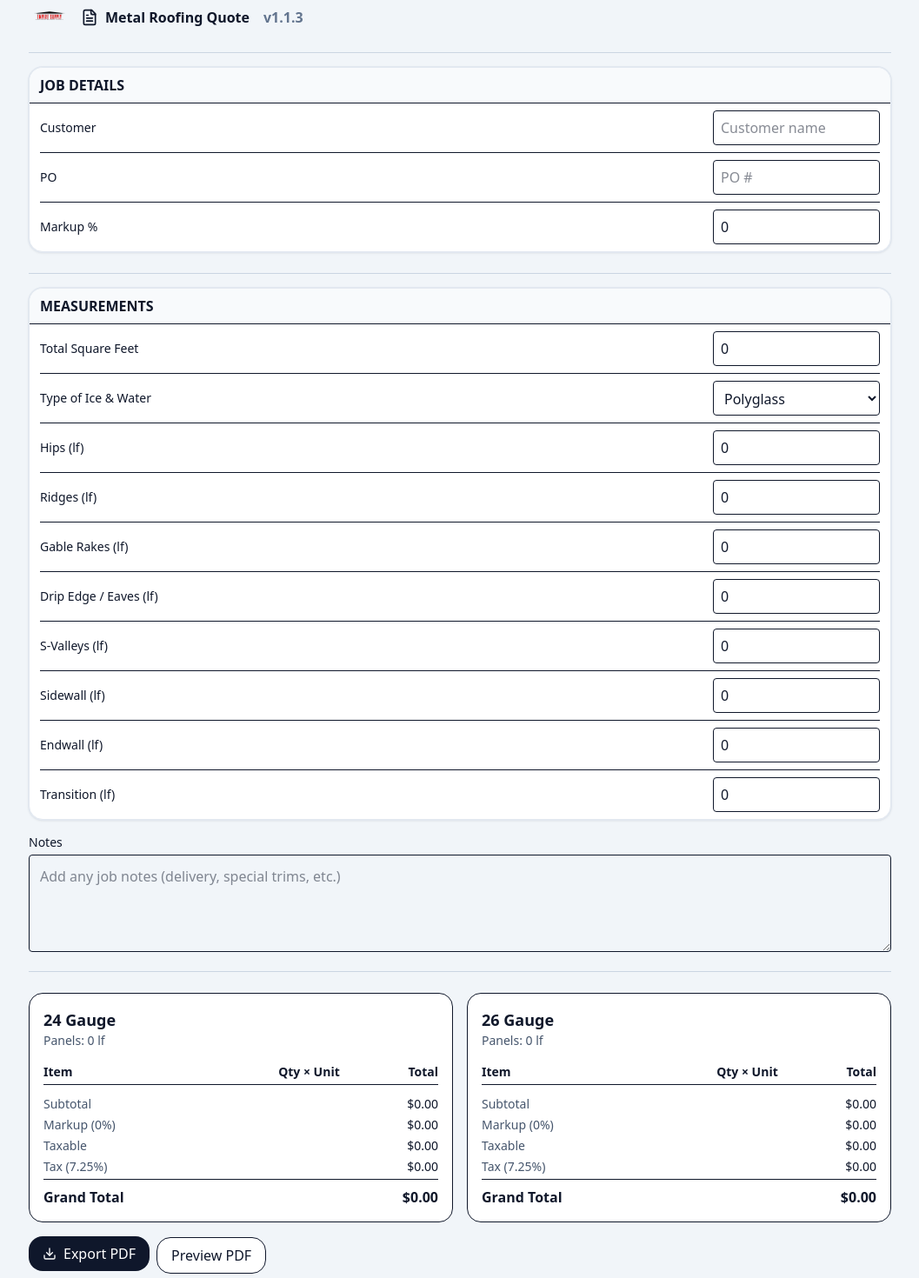
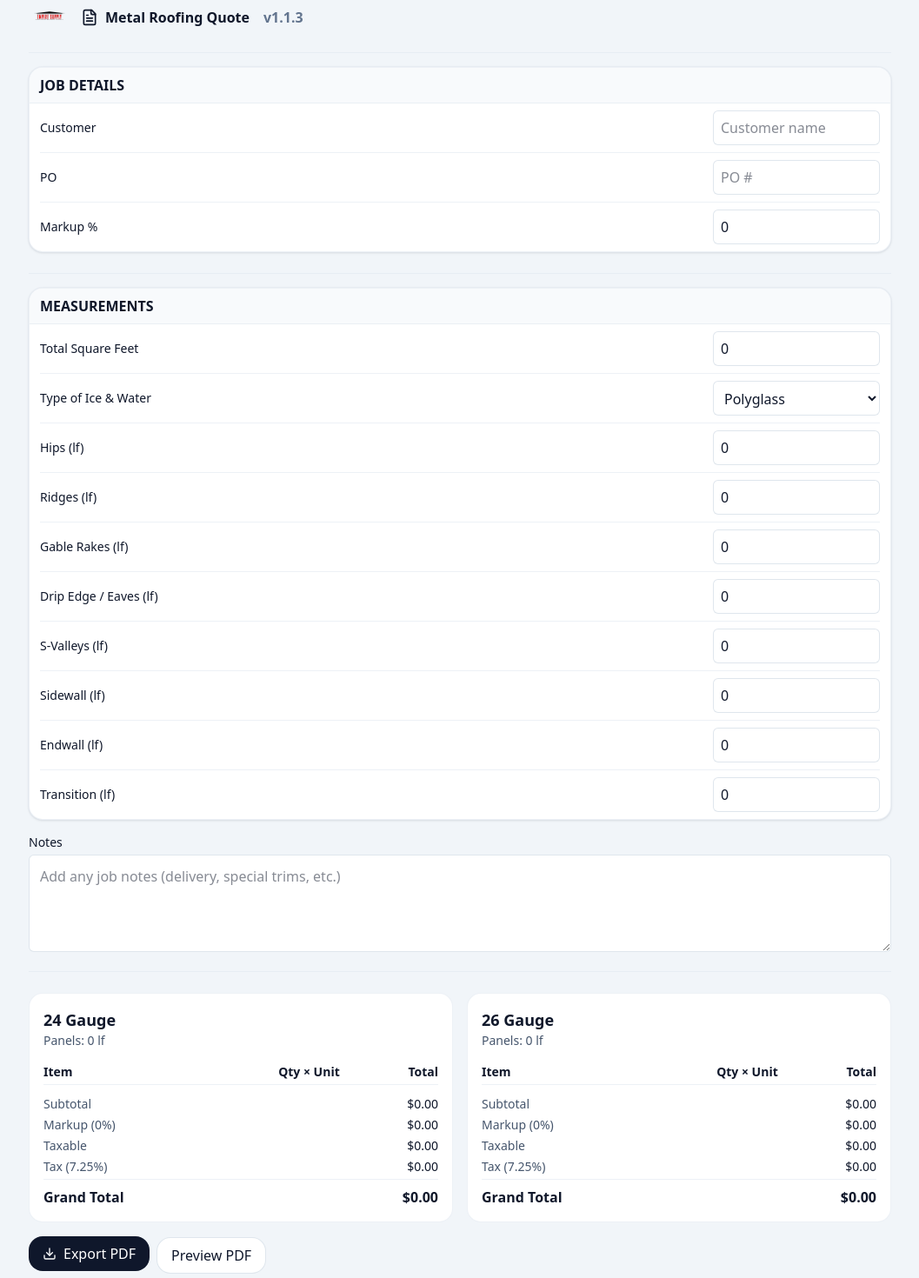
Before and after one commit to dencsjr/roof-quote, a React (Vite) app: page / in a window 1280 px wide. Shown: the part 20-1490 px from the top of the page at 87% size, without its empty margins (111-1168 px from the left). Built offline with nearby package versions, Linux system fonts and the light colour scheme.

Commit message:
softening boxes and lines

```diff
--- a/src/App.jsx
+++ b/src/App.jsx
@@ -346,75 +346,75 @@ export default function MetalRoofQuoteApp() {
         <img src={LOGO_SRC} alt="Empire Supply" className="h-12 w-auto" />
         <h2 className="text-base font-bold flex items-center gap-2"><FileText className="w-5 h-5"/> Metal Roofing Quote <span className="ml-2 text-slate-500">v{APP_VERSION}</span></h2>
       </div>
-      <hr className="my-4 border-t border-slate-300" />
+      <hr className="my-4 border-t border-slate-200/60" />
 
       {/* Job Details */}
-      <div className="mt-4 mb-6 bg-white border border-slate-200 rounded-2xl overflow-hidden ring-1 ring-slate-200 shadow-sm">
-        <div className="px-3 py-2 text-base font-bold uppercase bg-slate-50 border-b">Job Details</div>
-        <div className="px-3 divide-y">
+      <div className="mt-4 mb-6 bg-white border border-slate-200/60 rounded-2xl overflow-hidden ring-1 ring-slate-200/50 shadow-sm">
+        <div className="px-3 py-2 text-base font-bold uppercase bg-slate-50 border-b border-slate-200/60">Job Details</div>
+        <div className="px-3 divide-y divide-slate-200/60">
           <div className="flex items-center justify-between gap-3 py-2">
             <label htmlFor="field-customer" className="text-sm font-medium whitespace-nowrap">Customer</label>
-            <input id="field-customer" className="border p-2 rounded w-48 h-10 max-w-[60vw]" placeholder="Customer name" value={customer} onChange={(e) => setCustomer(e.target.value)} />
+            <input id="field-customer" className="border border-slate-300/60 focus:border-slate-400/50 focus:ring-1 focus:ring-slate-400/30 p-2 rounded-md w-48 h-10 max-w-[60vw] bg-white" placeholder="Customer name" value={customer} onChange={(e) => setCustomer(e.target.value)} />
           </div>
           <div className="flex items-center justify-between gap-3 py-2">
             <label htmlFor="field-po" className="text-sm font-medium whitespace-nowrap">PO</label>
-            <input id="field-po" className="border p-2 rounded w-48 h-10 max-w-[60vw]" placeholder="PO #" value={po} onChange={(e) => setPo(e.target.value)} />
+            <input id="field-po" className="border border-slate-300/60 focus:border-slate-400/50 focus:ring-1 focus:ring-slate-400/30 p-2 rounded-md w-48 h-10 max-w-[60vw] bg-white" placeholder="PO #" value={po} onChange={(e) => setPo(e.target.value)} />
           </div>
           <div className="flex items-center justify-between gap-3 py-2">
             <label htmlFor="field-markup" className="text-sm font-medium whitespace-nowrap">Markup %</label>
-            <input id="field-markup" type="number" inputMode="decimal" className="border p-2 rounded w-48 h-10 max-w-[60vw]" value={markupPct} onChange={(e) => setMarkupPct(toNum(e.target.value))} />
+            <input id="field-markup" type="number" inputMode="decimal" className="border border-slate-300/60 focus:border-slate-400/50 focus:ring-1 focus:ring-slate-400/30 p-2 rounded-md w-48 h-10 max-w-[60vw] bg-white" value={markupPct} onChange={(e) => setMarkupPct(toNum(e.target.value))} />
           </div>
         </div>
       </div>
 
-      <hr className="my-4 border-t border-slate-300" />
+      <hr className="my-4 border-t border-slate-200/60" />
 
       {/* Measurements */}
-      <div className="mt-0 bg-white border border-slate-200 rounded-2xl overflow-hidden ring-1 ring-slate-200 shadow-sm">
-        <div className="px-3 py-2 text-base font-bold uppercase bg-slate-50 border-b">Measurements</div>
-        <div className="px-3 divide-y">
+      <div className="mt-0 bg-white border border-slate-200/60 rounded-2xl overflow-hidden ring-1 ring-slate-200/50 shadow-sm">
+        <div className="px-3 py-2 text-base font-bold uppercase bg-slate-50 border-b border-slate-200/60">Measurements</div>
+        <div className="px-3 divide-y divide-slate-200/60">
           <div className="flex items-center justify-between gap-3 py-2">
             <label htmlFor="field-sqft" className="text-sm font-medium whitespace-nowrap">Total Square Feet</label>
-            <input id="field-sqft" type="number" inputMode="decimal" className="border p-2 rounded w-48 h-10 max-w-[60vw]" value={inputs.sqft} onChange={(e) => update("sqft", e.target.value)} />
+            <input id="field-sqft" type="number" inputMode="decimal" className="border border-slate-300/60 focus:border-slate-400/50 focus:ring-1 focus:ring-slate-400/30 p-2 rounded-md w-48 h-10 max-w-[60vw] bg-white" value={inputs.sqft} onChange={(e) => update("sqft", e.target.value)} />
           </div>
           <div className="flex items-center justify-between gap-3 py-2">
             <label htmlFor="field-iws" className="text-sm font-medium whitespace-nowrap">Type of Ice & Water</label>
-            <select id="field-iws" className="border p-2 rounded w-48 h-10 max-w-[60vw]" value={iwsChoice} onChange={(e) => setIwsChoice(e.target.value)}>
+            <select id="field-iws" className="border border-slate-300/60 focus:border-slate-400/50 focus:ring-1 focus:ring-slate-400/30 p-2 rounded-md w-48 h-10 max-w-[60vw] bg-white" value={iwsChoice} onChange={(e) => setIwsChoice(e.target.value)}>
               <option value="standard">Polyglass</option>
               <option value="butyl">GripRite</option>
             </select>
           </div>
           <div className="flex items-center justify-between gap-3 py-2">
             <label htmlFor="field-hips" className="text-sm font-medium whitespace-nowrap">Hips (lf)</label>
-            <input id="field-hips" type="number" inputMode="decimal" className="border p-2 rounded w-48 h-10 max-w-[60vw]" value={inputs.hips} onChange={(e) => update("hips", e.target.value)} />
+            <input id="field-hips" type="number" inputMode="decimal" className="border border-slate-300/60 focus:border-slate-400/50 focus:ring-1 focus:ring-slate-400/30 p-2 rounded-md w-48 h-10 max-w-[60vw] bg-white" value={inputs.hips} onChange={(e) => update("hips", e.target.value)} />
           </div>
           <div className="flex items-center justify-between gap-3 py-2">
             <label htmlFor="field-ridges" className="text-sm font-medium whitespace-nowrap">Ridges (lf)</label>
-            <input id="field-ridges" type="number" inputMode="decimal" className="border p-2 rounded w-48 h-10 max-w-[60vw]" value={inputs.ridges} onChange={(e) => update("ridges", e.target.value)} />
+            <input id="field-ridges" type="number" inputMode="decimal" className="border border-slate-300/60 focus:border-slate-400/50 focus:ring-1 focus:ring-slate-400/30 p-2 rounded-md w-48 h-10 max-w-[60vw] bg-white" value={inputs.ridges} onChange={(e) => update("ridges", e.target.value)} />
           </div>
           <div className="flex items-center justify-between gap-3 py-2">
             <label htmlFor="field-gables" className="text-sm font-medium whitespace-nowrap">Gable Rakes (lf)</label>
-            <input id="field-gables" type="number" inputMode="decimal" className="border p-2 rounded w-48 h-10 max-w-[60vw]" value={inputs.gables} onChange={(e) => update("gables", e.target.value)} />
+            <input id="field-gables" type="number" inputMode="decimal" className="border border-slate-300/60 focus:border-slate-400/50 focus:ring-1 focus:ring-slate-400/30 p-2 rounded-md w-48 h-10 max-w-[60vw] bg-white" value={inputs.gables} onChange={(e) => update("gables", e.target.value)} />
           </div>
           <div className="flex items-center justify-between gap-3 py-2">
             <label htmlFor="field-eaves" className="text-sm font-medium whitespace-nowrap">Drip Edge / Eaves (lf)</label>
-            <input id="field-eaves" type="number" inputMode="decimal" className="border p-2 rounded w-48 h-10 max-w-[60vw]" value={inputs.eaves} onChange={(e) => update("eaves", e.target.value)} />
+            <input id="field-eaves" type="number" inputMode="decimal" className="border border-slate-300/60 focus:border-slate-400/50 focus:ring-1 focus:ring-slate-400/30 p-2 rounded-md w-48 h-10 max-w-[60vw] bg-white" value={inputs.eaves} onChange={(e) => update("eaves", e.target.value)} />
           </div>
           <div className="flex items-center justify-between gap-3 py-2">
             <label htmlFor="field-svalleys" className="text-sm font-medium whitespace-nowrap">S-Valleys (lf)</label>
-            <input id="field-svalleys" type="number" inputMode="decimal" className="border p-2 rounded w-48 h-10 max-w-[60vw]" value={inputs.svalleys} onChange={(e) => update("svalleys", e.target.value)} />
+            <input id="field-svalleys" type="number" inputMode="decimal" className="border border-slate-300/60 focus:border-slate-400/50 focus:ring-1 focus:ring-slate-400/30 p-2 rounded-md w-48 h-10 max-w-[60vw] bg-white" value={inputs.svalleys} onChange={(e) => update("svalleys", e.target.value)} />
           </div>
           <div className="flex items-center justify-between gap-3 py-2">
             <label htmlFor="field-sidewalls" className="text-sm font-medium whitespace-nowrap">Sidewall (lf)</label>
-            <input id="field-sidewalls" type="number" inputMode="decimal" className="border p-2 rounded w-48 h-10 max-w-[60vw]" value={inputs.sidewalls} onChange={(e) => update("sidewalls", e.target.value)} />
+            <input id="field-sidewalls" type="number" inputMode="decimal" className="border border-slate-300/60 focus:border-slate-400/50 focus:ring-1 focus:ring-slate-400/30 p-2 rounded-md w-48 h-10 max-w-[60vw] bg-white" value={inputs.sidewalls} onChange={(e) => update("sidewalls", e.target.value)} />
           </div>
           <div className="flex items-center justify-between gap-3 py-2">
             <label htmlFor="field-endwalls" className="text-sm font-medium whitespace-nowrap">Endwall (lf)</label>
-            <input id="field-endwalls" type="number" inputMode="decimal" className="border p-2 rounded w-48 h-10 max-w-[60vw]" value={inputs.endwalls} onChange={(e) => update("endwalls", e.target.value)} />
+            <input id="field-endwalls" type="number" inputMode="decimal" className="border border-slate-300/60 focus:border-slate-400/50 focus:ring-1 focus:ring-slate-400/30 p-2 rounded-md w-48 h-10 max-w-[60vw] bg-white" value={inputs.endwalls} onChange={(e) => update("endwalls", e.target.value)} />
           </div>
           <div className="flex items-center justify-between gap-3 py-2">
             <label htmlFor="field-transitions" className="text-sm font-medium whitespace-nowrap">Transition (lf)</label>
-            <input id="field-transitions" type="number" inputMode="decimal" className="border p-2 rounded w-48 h-10 max-w-[60vw]" value={inputs.transitions} onChange={(e) => update("transitions", e.target.value)} />
+            <input id="field-transitions" type="number" inputMode="decimal" className="border border-slate-300/60 focus:border-slate-400/50 focus:ring-1 focus:ring-slate-400/30 p-2 rounded-md w-48 h-10 max-w-[60vw] bg-white" value={inputs.transitions} onChange={(e) => update("transitions", e.target.value)} />
           </div>
         </div>
       </div>
@@ -424,7 +424,7 @@ export default function MetalRoofQuoteApp() {
         <label htmlFor="field-notes" className="text-sm font-medium block mb-1">Notes</label>
         <textarea
           id="field-notes"
-          className="border p-3 rounded w-full h-28"
+          className="border border-slate-300/60 focus:border-slate-400/50 focus:ring-1 focus:ring-slate-400/30 p-3 rounded-md w-full h-28 bg-white"
           rows={5}
           placeholder="Add any job notes (delivery, special trims, etc.)"
           value={notes}
@@ -432,18 +432,18 @@ export default function MetalRoofQuoteApp() {
         />
       </div>
 
-      <hr className="my-4 border-t border-slate-300" />
+      <hr className="my-4 border-t border-slate-200/60" />
 
       {/* Side-by-side comparison */}
       <div className="mt-6 grid md:grid-cols-2 gap-4">
         {[result24, result26].map((res) => (
-          <div key={res.gauge} className="bg-white border rounded-2xl p-4">
+          <div key={res.gauge} className="bg-white border border-slate-200/60 rounded-2xl p-4">
             <h2 className="font-semibold text-lg">{res.gauge} Gauge</h2>
             <div className="text-sm text-slate-600">Panels: {Number.isFinite(res?.panelLF) ? res.panelLF.toFixed(0) : 0} lf</div>
             {res && res.lines ? (
               <table className="w-full text-sm mt-3">
                 <thead>
-                  <tr className="text-left border-b">
+                  <tr className="text-left border-b border-slate-200/60">
                     <th className="py-1">Item</th>
                     <th className="py-1 text-right">Qty × Unit</th>
                     <th className="py-1 text-right">Total</th>
@@ -453,7 +453,7 @@ export default function MetalRoofQuoteApp() {
                   {res.lines
                     .filter((l) => l.qty > 0 && l.total > 0)
                     .map((ln, idx) => (
-                      <tr key={idx} className="border-b">
+                      <tr key={idx} className="border-b border-slate-200/60">
                         <td className="py-1">{ln.label}</td>
                         <td className="py-1 text-right">{`${ln.qty % 1 === 0 ? ln.qty : Math.round(ln.qty)} ${ln.unit || ""}`} × {fmt(ln.price)}</td>
                         <td className="py-1 text-right">{fmt(ln.total)}</td>
@@ -474,7 +474,7 @@ export default function MetalRoofQuoteApp() {
                 <div className="text-right font-medium">{fmt(res.taxableBase || 0)}</div>
                 <div className="text-slate-600">Tax ({taxPct}%)</div>
                 <div className="text-right font-medium">{fmt(res.taxAmt || 0)}</div>
-                <div className="col-span-2 border-t pt-2 flex items-center">
+                <div className="col-span-2 border-t border-slate-200/60 pt-2 flex items-center">
                   <div className="text-base font-semibold">Grand Total</div>
                   <div className="ml-auto text-base font-semibold">{fmt(res.grandTotal || 0)}</div>
                 </div>
@@ -500,7 +500,7 @@ export default function MetalRoofQuoteApp() {
           onClick={previewPDF}
           aria-label="Preview quote PDF"
           title="Preview quote PDF"
-          className="ml-2 inline-flex items-center gap-2 px-4 py-2 rounded-2xl bg-white border text-slate-900 cursor-pointer hover:bg-slate-50 focus-visible:outline-none focus-visible:ring-2 focus-visible:ring-offset-2 focus-visible:ring-slate-500"
+          className="ml-2 inline-flex items-center gap-2 px-4 py-2 rounded-2xl bg-white border border-slate-300/60 text-slate-900 cursor-pointer hover:bg-slate-50 focus-visible:outline-none focus-visible:ring-2 focus-visible:ring-offset-2 focus-visible:ring-slate-400"
         >
           Preview PDF
         </button>
@@ -516,7 +516,7 @@ export default function MetalRoofQuoteApp() {
       {isPreviewOpen && (
         <div className="fixed inset-0 bg-black/60 z-50 flex items-center justify-center" onClick={closePreview}>
           <div className="bg-white w-[95vw] max-w-5xl rounded-xl shadow-xl overflow-hidden" onClick={(e)=>e.stopPropagation()} role="dialog" aria-modal="true" aria-label="PDF Preview">
-            <div className="px-4 py-3 border-b flex items-center justify-between">
+            <div className="px-4 py-3 border-b border-slate-200/60 flex items-center justify-between">
               <div className="font-semibold">PDF Preview</div>
               <div className="flex gap-2">
                 <button type="button" className="text-xs px-3 py-1 border rounded hover:bg-slate-50" onClick={()=>{ try { window.open(previewUrl, '_blank'); } catch {} }}>Open in New Tab</button>
```
